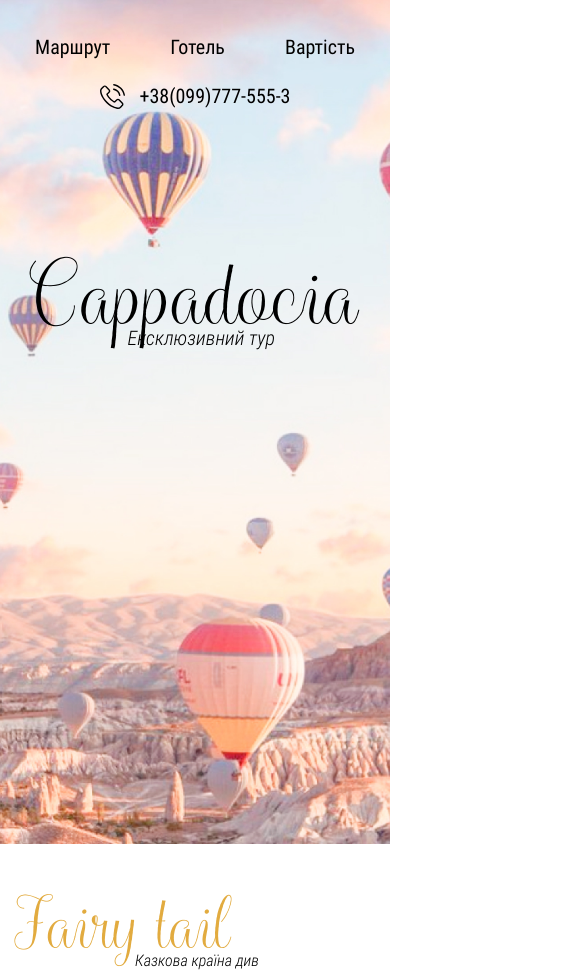
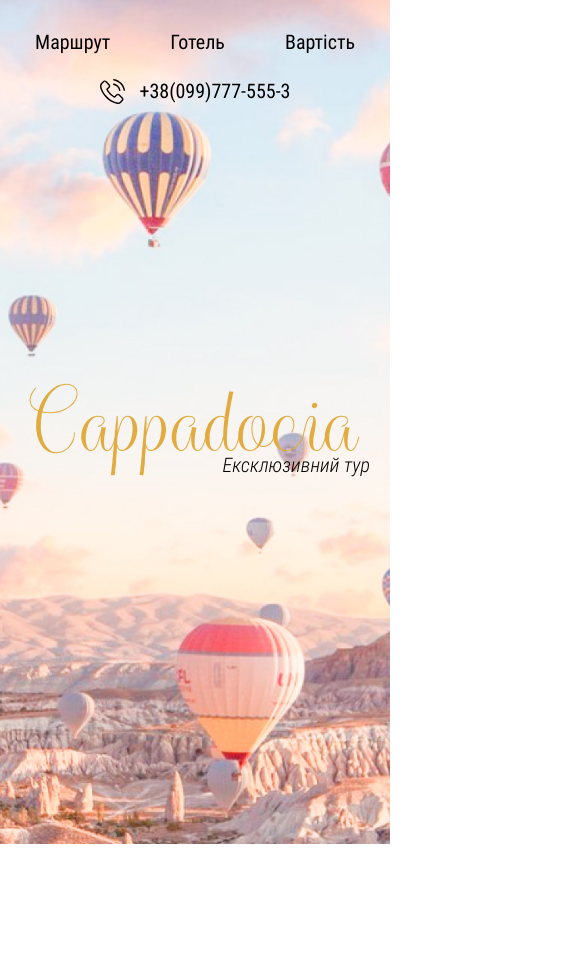
Before and after one commit to Bohdan-pidkovych/Cappadocia, a plain HTML site: page index.html in a window 390 px wide. Shown: the top 973 px of the page, 585 px wide, since content can reach past the window. After the commit the page ends 844 px from the top, so only its background shows below. Drawn offline with nearby package versions, Linux system fonts and the light colour scheme.

Commit message:
Fixed header

```diff
--- a/css/style.css
+++ b/css/style.css
@@ -121,12 +121,17 @@ ol {
 }
 
 .page-header {
-  min-height: 100vh;
   background-color: #fedcd1;
   background-image: url("../images/header-bg.jpg");
   background-repeat: no-repeat;
   background-size: cover;
   background-position: bottom center;
+}
+
+.page-header .container {
+  display: flex;
+  flex-direction: column;
+  min-height: 100vh;
 }
 
 .page-header__info {
@@ -193,26 +198,131 @@ ol {
   right: 0;
 }
 
+.page-header__title-container {
+  flex-grow: 1;
+  display: flex;
+  justify-content: center;
+  align-items: center;
+  padding-bottom: 75px;
+}
+
 .page-header__title {
   position: relative;
+  width: 1075px;
   margin: 0;
-  padding-top: 135px;
   text-align: center;
   font-family: "Balqis", sans-serif;
   font-size: 250px;
   line-height: 1.34;
   font-weight: 300;
+  color: #e2ab3f;
 }
 
 .page-header__title span {
   position: absolute;
-  right: 90px;
+  right: 0;
   bottom: 0;
   text-align: right;
   font-family: "Roboto Condensed", sans-serif;
   font-size: 56px;
   line-height: 1.18;
   font-style: italic;
+  color: #000000;
+}
+
+@media (max-width: 1200px) {
+  .page-header__title {
+    width: 770px;
+    font-size: 180px;
+  }
+
+  .page-header__title span {
+    font-size: 40px;
+  }
+}
+
+@media (max-width: 875px) {
+  .page-header__info {
+    padding-top: 40px;
+    font-size: 20px;
+    line-height: 24px;
+  }
+
+  .page-header__phone::before {
+    width: 25px;
+    height: 25px;
+  }
+
+  .page-header__title-container {
+    padding-bottom: 65px;
+  }
+
+  .page-header__title {
+    width: 560px;
+    font-size: 130px;
+  }
+
+  .page-header__title span {
+    font-size: 30px;
+  }
+}
+
+@media (max-width: 620px) {
+  body {
+    font-size: 16px;
+    line-height: 18px;
+  }
+
+  .title {
+    font-size: 64px;
+    line-height: 86px;
+  }
+
+  .title span {
+    font-size: 16px;
+    line-height: 18px;
+  }
+
+  .page-header__info {
+    flex-wrap: wrap;
+    justify-content: center;
+    row-gap: 25px;
+    padding-top: 30px;
+  }
+
+  .page-header__menu {
+    width: 100%;
+  }
+
+  .menu__list {
+    justify-content: space-around;
+    gap: 20px;
+  }
+
+  .page-header__title-container {
+    padding-bottom: 100px;
+  }
+
+  .page-header__title {
+    width: 350px;
+    font-size: 80px;
+  }
+
+  .page-header__title span {
+    font-size: 20px;
+  }
+}
+
+@media (max-width: 500px) {
+  /* .page-header__title {
+    font-size: 80px;
+  }
+
+  .page-header__title span {
+    margin-top: -25px;
+    font-size: 24px;
+    margin-right: 10%;
+  } */
 }
 
 .info__title span {
@@ -261,6 +371,30 @@ ol {
 .info__subtitle {
   font-size: 18px;
   font-weight: 400;
+}
+
+@media (max-width: 600px) {
+  .info__title span {
+    margin-top: -17px;
+    margin-left: 120px;
+  }
+
+  .info__slider {
+    width: 100%;
+  }
+
+  .info__slide-item img {
+    width: 100%;
+    height: 50vh;
+    object-fit: cover;
+  }
+
+  .info__description {
+    display: block;
+    width: 100%;
+    max-width: 100%;
+    padding-left: 15px;
+  }
 }
 
 .trip__container {
@@ -580,118 +714,6 @@ ol {
   font-weight: 600;
 }
 
-@media (max-width: 1100px) {
-  .page-header__info {
-    padding-top: 45px;
-  }
-
-  .page-header__title {
-    font-size: 180px;
-  }
-
-  .page-header__title span {
-    right: 150px;
-    font-size: 40px;
-  }
-}
-
-@media (max-width: 830px) {
-  .page-header__info {
-    padding-top: 40px;
-    font-size: 20px;
-    line-height: 24px;
-  }
-
-  .page-header__phone::before {
-    width: 25px;
-    height: 25px;
-  }
-
-  .page-header__title {
-    font-size: 130px;
-  }
-
-  .page-header__title span {
-    right: 100px;
-    font-size: 30px;
-  }
-}
-
-@media (max-width: 600px) {
-  body {
-    font-size: 16px;
-    line-height: 18px;
-  }
-
-  .title {
-    font-size: 64px;
-    line-height: 86px;
-  }
-
-  .title span {
-    font-size: 16px;
-    line-height: 18px;
-  }
-
-  .page-header__info {
-    flex-wrap: wrap;
-    justify-content: center;
-    row-gap: 25px;
-    padding-top: 35px;
-  }
-
-  .page-header__menu {
-    width: 100%;
-  }
-
-  .menu__list {
-    justify-content: space-around;
-    gap: 20px;
-  }
-
-  .page-header__title {
-    font-size: 80px;
-  }
-
-  .page-header__title span {
-    font-size: 20px;
-  }
-
-  .info__title span {
-    margin-top: -17px;
-    margin-left: 120px;
-  }
-
-  .info__slider {
-    width: 100%;
-  }
-
-  .info__slide-item img {
-    width: 100%;
-    height: 50vh;
-    object-fit: cover;
-  }
-
-  .info__description {
-    display: block;
-    width: 100%;
-    max-width: 100%;
-    padding-left: 15px;
-  }
-}
-
-@media (max-width: 500px) {
-  /* .page-header__title {
-    font-size: 80px;
-  }
-
-  .page-header__title span {
-    margin-top: -25px;
-    font-size: 24px;
-    margin-right: 10%;
-  } */
-}
-
 @media (max-width: 370px) {
   body {
     font-size: 14px;
--- a/index.html
+++ b/index.html
@@ -30,12 +30,15 @@
           </nav>
           <a class="page-header__phone" href="tel:+380997775553">+38(099)777-555-3</a>
         </div>
-        <h1 class="page-header__title">
-          Cappadocia
-          <span>Ексклюзивний тур</span>
-        </h1>
+        <div class="page-header__title-container">
+          <h1 class="page-header__title">
+            Cappadocia
+            <span>Ексклюзивний тур</span>
+          </h1>
+        </div>
       </div>
     </header>
+    <!--
     <main>
       <section class="info page-section" id="info">
         <div class="container">
@@ -298,6 +301,7 @@
         </p>
       </div>
     </footer>
+    -->
     <script src="https://ajax.googleapis.com/ajax/libs/jquery/3.4.1/jquery.min.js"></script>
     <script src="js/slick.min.js"></script>
     <script src="js/jquery.fancybox.min.js"></script>
```
